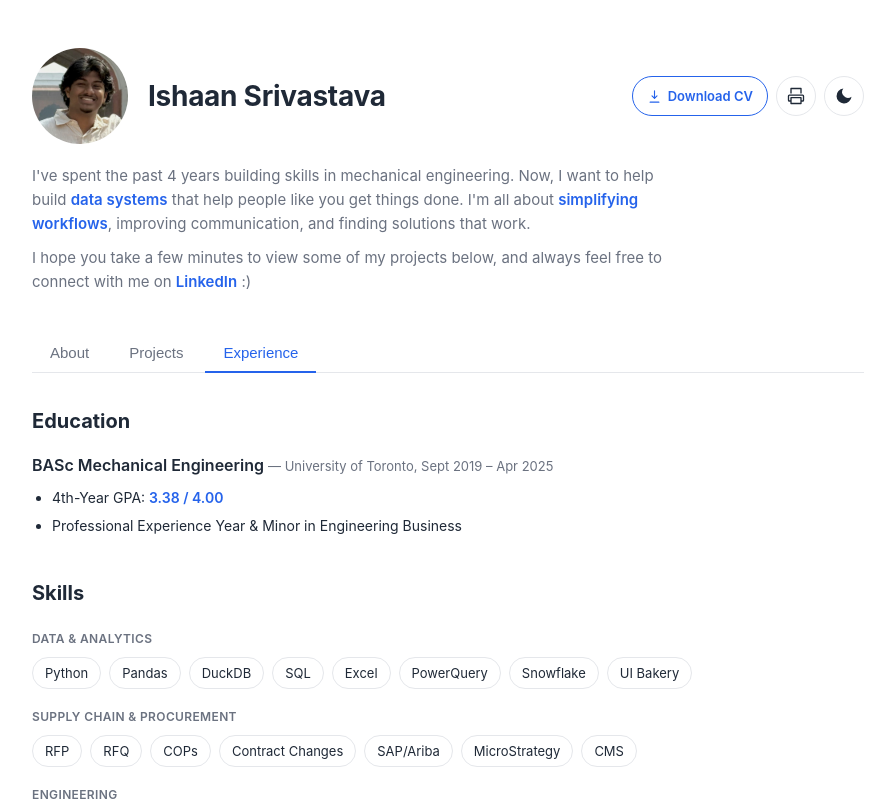
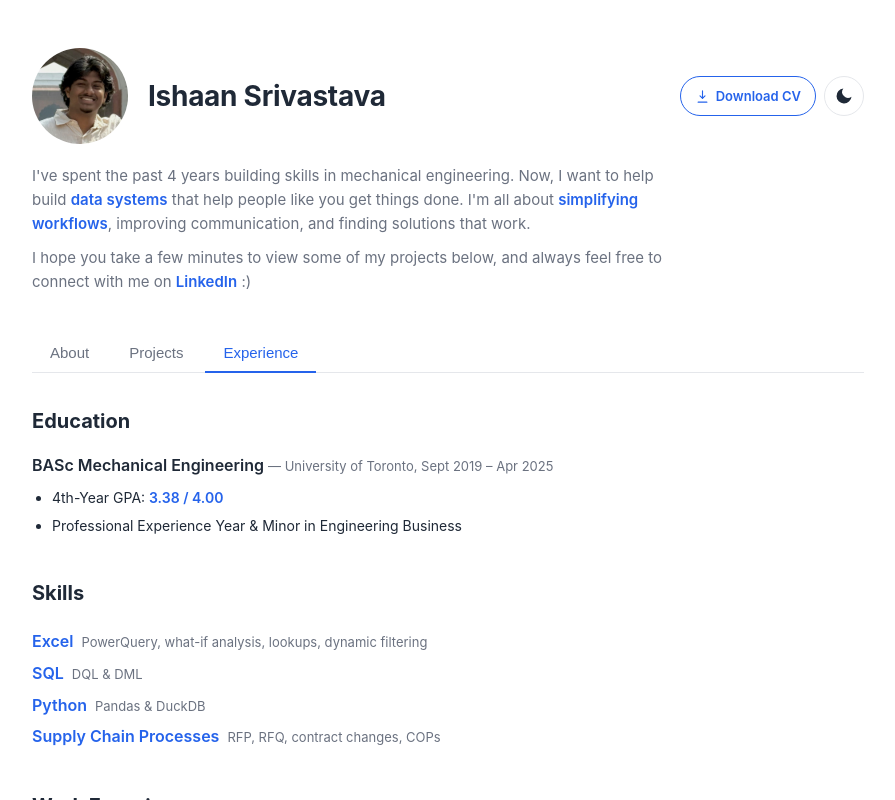
Before and after one commit to IshaanSrivastava1/website-v7, a plain HTML site: page index.html in a window 1280 px wide. Both pictures are taken after a click on the tab "Experience". Shown: the top 800 px of the page, without its empty margins (192-1087 px from the left). Drawn offline with Linux system fonts and the light colour scheme.

Commit message:
Three tweaks: revert Experience skills, drop print button, link Most Recent cards
- Experience-tab Skills reverted to the V6 bulleted list (About tab keeps
  the new grouped tag pills).
- Removed the print/save-as-PDF button from the header on all pages, plus
  its JS handler (Ctrl+P still works via the retained @media print styles).
- Most Recent cards are now clickable: the two project cards link to their
  detail pages, and the Commitment Tracking card jumps to the Experience
  tab (added a hashchange listener so in-page #experience links switch tabs).

Co-Authored-By: Claude Opus 4.8 <noreply@anthropic.com>

```diff
--- a/index.html
+++ b/index.html
@@ -42,17 +42,6 @@
             <span class="cv-label">Download CV</span>
           </a>
           <button
-            id="print-button"
-            class="icon-button"
-            type="button"
-            aria-label="Print or save as PDF"
-            title="Print or save as PDF"
-          >
-            <svg viewBox="0 0 24 24" fill="none" xmlns="http://www.w3.org/2000/svg" aria-hidden="true">
-              <path d="M6 9V3h12v6M6 18H4a1 1 0 0 1-1-1v-5a1 1 0 0 1 1-1h16a1 1 0 0 1 1 1v5a1 1 0 0 1-1 1h-2M6 14h12v7H6z" stroke="currentColor" stroke-width="1.6" stroke-linejoin="round" />
-            </svg>
-          </button>
-          <button
             id="theme-toggle"
             class="icon-button"
             type="button"
@@ -94,21 +83,21 @@
       <section id="about" class="tab-panel" role="tabpanel">
         <h2>Most Recent</h2>
         <div class="card-grid">
-          <article class="card">
+          <a class="card" href="#experience">
             <p class="caption">July 2026</p>
             <h3>Commitment Tracking Initiative</h3>
             <p>Took ownership of planning, stakeholder coordination, and analysis for phases 1–3 of Aramark's Commitment Tracking initiative — resulting in over <span class="highlight">$100K in enrichment</span> for the business.</p>
-          </article>
-          <article class="card">
+          </a>
+          <a class="card" href="project-gold-odds.html">
             <p class="caption">June 2026</p>
             <h3>Prediction-Market Tracking Tool</h3>
             <p>Built an automated tool that tracks Polymarket's live Gold-settlement odds daily, generating an <span class="highlight">interactive chart</span> and an emailed summary of day-over-day changes.</p>
-          </article>
-          <article class="card">
+          </a>
+          <a class="card" href="project-equity-charts.html">
             <p class="caption">July 2026</p>
             <h3>Real-Time Equity Charting App</h3>
             <p>Built a browser-based charting app with <span class="highlight">live streaming prices</span>, technical indicators, gap detection, and interactive trendline drawing — deployable and shareable via a single live URL.</p>
-          </article>
+          </a>
         </div>
 
         <h2>About Me</h2>
@@ -219,40 +208,12 @@
         </div>
 
         <h2>Skills</h2>
-        <div class="skill-groups">
-          <div class="skill-group">
-            <p class="skill-group-label">Data &amp; Analytics</p>
-            <div class="skill-tags">
-              <span class="tag">Python</span>
-              <span class="tag">Pandas</span>
-              <span class="tag">DuckDB</span>
-              <span class="tag">SQL</span>
-              <span class="tag">Excel</span>
-              <span class="tag">PowerQuery</span>
-              <span class="tag">Snowflake</span>
-              <span class="tag">UI Bakery</span>
-            </div>
-          </div>
-          <div class="skill-group">
-            <p class="skill-group-label">Supply Chain &amp; Procurement</p>
-            <div class="skill-tags">
-              <span class="tag">RFP</span>
-              <span class="tag">RFQ</span>
-              <span class="tag">COPs</span>
-              <span class="tag">Contract Changes</span>
-              <span class="tag">SAP/Ariba</span>
-              <span class="tag">MicroStrategy</span>
-              <span class="tag">CMS</span>
-            </div>
-          </div>
-          <div class="skill-group">
-            <p class="skill-group-label">Engineering</p>
-            <div class="skill-tags">
-              <span class="tag">ANSYS</span>
-              <span class="tag">AutoCAD</span>
-            </div>
-          </div>
-        </div>
+        <ul class="skill-list">
+          <li><span class="highlight">Excel</span> <span class="caption">PowerQuery, what-if analysis, lookups, dynamic filtering</span></li>
+          <li><span class="highlight">SQL</span> <span class="caption">DQL &amp; DML</span></li>
+          <li><span class="highlight">Python</span> <span class="caption">Pandas &amp; DuckDB</span></li>
+          <li><span class="highlight">Supply Chain Processes</span> <span class="caption">RFP, RFQ, contract changes, COPs</span></li>
+        </ul>
 
         <h2>Work Experience</h2>
         <div class="timeline">
--- a/script.js
+++ b/script.js
@@ -30,6 +30,16 @@ if (tabButtons.length) {
     activateTab(btn, { focus: false });
   });
 
+  // In-page anchor links (e.g. a "Most Recent" card pointing at #experience)
+  // change the hash without firing popstate — switch tabs on hashchange too.
+  window.addEventListener('hashchange', () => {
+    const btn = tabForHash();
+    if (btn) {
+      activateTab(btn, { focus: false });
+      window.scrollTo({ top: 0, behavior: 'auto' });
+    }
+  });
+
   tabButtons.forEach((btn, index) => {
     btn.addEventListener('click', () => activateTab(btn, { focus: false, updateHash: true }));
 
@@ -57,11 +67,6 @@ if (tabButtons.length) {
     });
   });
 }
-
-// --- Print / save as PDF ---
-document.getElementById('print-button').addEventListener('click', () => {
-  window.print();
-});
 
 // --- Dark mode toggle ---
 const themeToggle = document.getElementById('theme-toggle');
--- a/styles.css
+++ b/styles.css
@@ -193,6 +193,21 @@ body {
   color: var(--muted);
   font-size: 13px;
   font-weight: 400;
+}
+
+.skill-list {
+  list-style: none;
+  padding: 0;
+  margin: 20px 0 0;
+  display: flex;
+  flex-direction: column;
+  gap: 6px;
+}
+
+.skill-list li {
+  display: flex;
+  gap: 8px;
+  align-items: baseline;
 }
 
 .skill-groups {
```
Also changed, not shown: project-equity-charts.html (+0 -5 lines), project-gold-odds.html (+0 -5 lines), project-google-docs.html (+0 -5 lines), project-lca.html (+0 -5 lines), project-mu-ema.html (+0 -5 lines), project-product-design.html (+0 -5 lines), project-solar-pv.html (+0 -5 lines).
